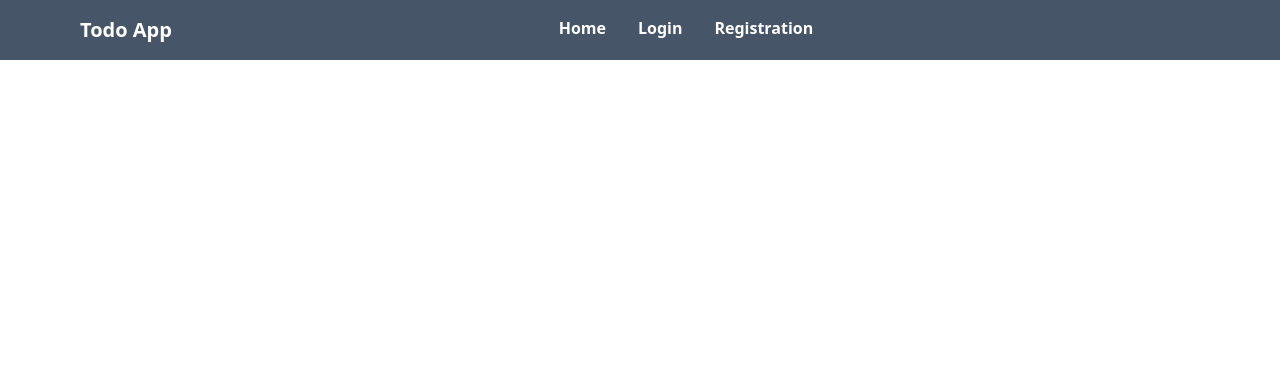
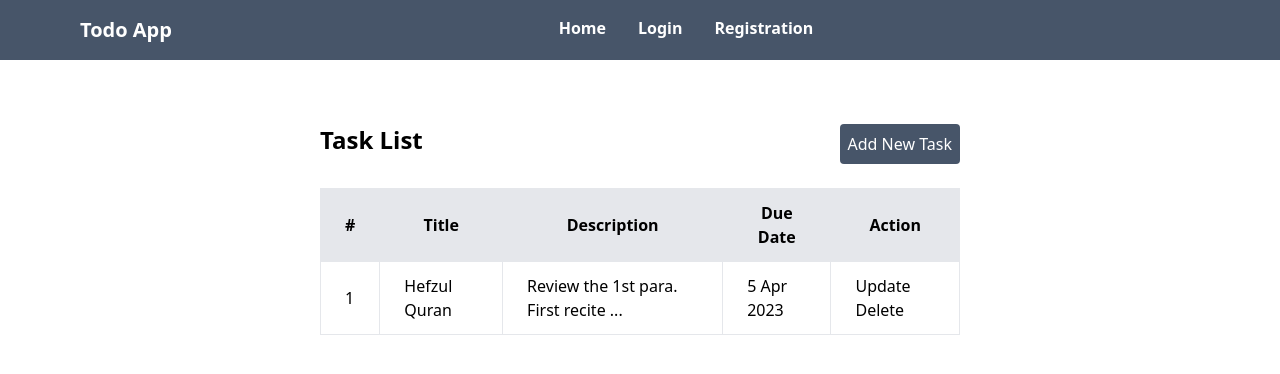
Before and after one commit to sisrafilss/todo-client, a React (Create React App) app: page / in a window 1280 px wide. Shown: the top 374 px of the page. Built offline with nearby package versions, Linux system fonts and the light colour scheme.

Commit message:
task list and add new task added

```diff
--- a/src/App.js
+++ b/src/App.js
@@ -1,10 +1,14 @@
 import "./App.css";
+import AddTask from "./components/AddTask/AddTask";
 import Header from "./components/Header/Header";
+import TaskList from "./components/TaskList/TaskList";
 
 function App() {
   return (
     <div>
       <Header />
+      {/* <AddTask /> */}
+      <TaskList />
     </div>
   );
 }
--- /dev/null
+++ b/src/components/AddTask/AddTask.js
@@ -0,0 +1,35 @@
+import React from "react";
+
+const AddTask = () => {
+  return (
+    <div className="flex flex-col w-1/3 mx-auto mt-5">
+      <h1 className="mt-4 mb-3 text-2xl font-medium">Add Task</h1>
+      <form className="flex flex-col ">
+        <input
+          className="border px-3 text-black opacity-90 py-2 mb-5 rounded w-full focus:outline-none"
+          type="text"
+          placeholder="Task Title"
+        />
+        <textarea
+          className="border px-3 py-2 text-black opacity-90 mb-5 rounded w-full focus:outline-none"
+          name=""
+          cols="30"
+          rows="4"
+          placeholder="Task Description"
+        ></textarea>
+        <input
+          className="border px-3 py-2 mb-5 text-black opacity-90 rounded w-full focus:outline-none"
+          type="date"
+        />
+        <button
+          type="submit"
+          className="px-2 py-2 bg-slate-600 text-white rounded font-medium text-base"
+        >
+          Add
+        </button>
+      </form>
+    </div>
+  );
+};
+
+export default AddTask;
--- /dev/null
+++ b/src/components/TaskList/TaskList.js
@@ -0,0 +1,42 @@
+import React from "react";
+
+const TaskList = () => {
+  return (
+    <div className="w-1/2 mx-auto mt-16">
+      <div className="flex justify-between">
+        <h2 className="text-2xl font-bold">Task List</h2>
+        <button className="px-2 py-2 bg-slate-600 text-white rounded font-medium text-base">
+          Add New Task
+        </button>
+      </div>
+
+      <table className="table-auto mt-6">
+        <thead className="bg-gray-200">
+          <tr className="border">
+            <th className="px-6 py-3 border ">#</th>
+            <th className="px-6 py-3 border">Title</th>
+            <th className="px-6 py-3 border">Description</th>
+            <th className="px-6 py-3 border">Due Date</th>
+            <th className="px-6 py-3 border">Action</th>
+          </tr>
+        </thead>
+        <tbody>
+          <tr>
+            <td className="px-6 py-3 border ">1</td>
+            <td className="px-6 py-3 border ">Hefzul Quran</td>
+            <td className="px-6 py-3 border ">
+              Review the 1st para. First recite ...
+            </td>
+            <td className="px-6 py-3 border ">5 Apr 2023</td>
+            <td className="px-6 py-3 border ">
+              <button>Update</button>
+              <button>Delete</button>
+            </td>
+          </tr>
+        </tbody>
+      </table>
+    </div>
+  );
+};
+
+export default TaskList;
```
